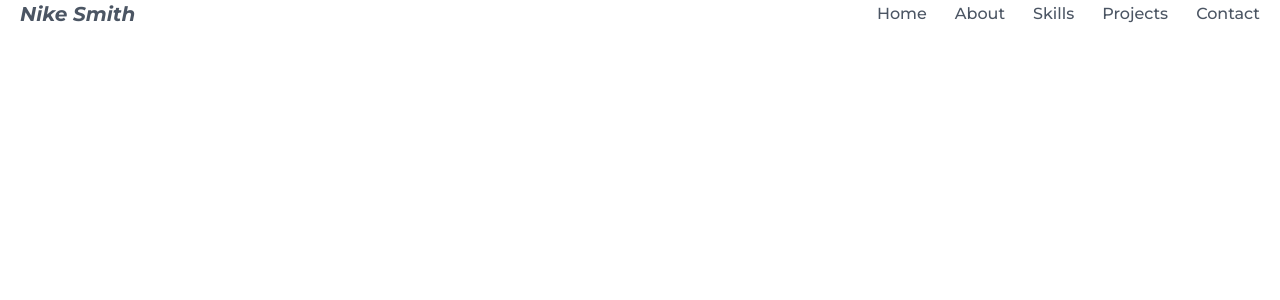
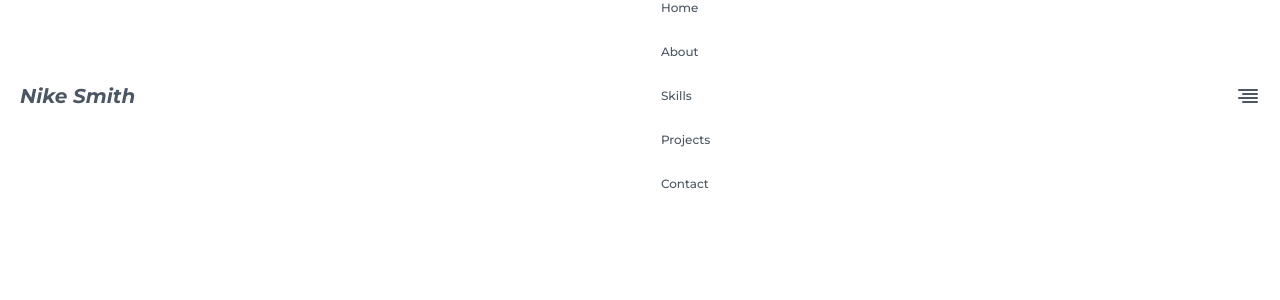
Before and after one commit to developer-tamim/react-tailwind-protfolio, a React (Vite) app: page / in a window 1280 px wide. Shown: the top 300 px of the page. Built offline with nearby package versions, Linux system fonts and the light colour scheme.

Commit message:
navbar finish

```diff
--- a/src/components/Navbar.jsx
+++ b/src/components/Navbar.jsx
@@ -1,29 +1,49 @@
-import { useState } from "react"
-import { FiAlignRight, FiXCircle } from "react-icons/fi"
+import { useState } from "react";
+import { FiAlignRight, FiXCircle } from "react-icons/fi";
 
 const Navbar = () => {
-  const [nav, setNav] = useState(false)
-  const changeNav = () => setNav(!nav)
+  const [nav, setNav] = useState(false);
+  const changeNav = () => setNav(!nav);
+
   return (
     <nav className="fixed w-full flex justify-between items-center px-5 z-50">
       {/* Logo */}
-        <a href="#" className="font-bold italic text-gray-600 text-xl z-20">Nike Smith</a>
+      <a href="#" className="font-bold italic text-gray-600 text-xl z-20">
+        Nike Smith
+      </a>
+
       {/* Navigation */}
-        <div className={"cursor-pointer flex gap-x-7 trxt-xs font-medium text-gray-600 sm:top-0 sm:left-0 sm:h-screen sm:w-full sm:bg-orange-100/95" + (nav ? "sm:fixed" : "sm:hidden")}>
-            <a href="#" className="hover:underline">Home</a>
-            <a href="#" className="hover:underline">About</a>
-            <a href="#" className="hover:underline">Skills</a>
-            <a href="#" className="hover:underline">Projects</a>
-            <a href="#" className="hover:underline">Contact</a>
+      <div
+        className={`cursor-pointer flex flex-col gap-y-7 text-xs font-medium text-gray-600 sm:top-0 sm:left-0 sm:h-screen sm:w-full sm:bg-orange-100/95 sm:flex-col sm:items-center sm:justify-center sm:text-3xl sm:gap-y-4 z-10 ${
+          nav ? "sm:fixed" : "sm:hidden"
+        }`}
+      >
+        <a href="#" className="hover:underline">
+          Home
+        </a>
+        <a href="#" className="hover:underline">
+          About
+        </a>
+        <a href="#" className="hover:underline">
+          Skills
+        </a>
+        <a href="#" className="hover:underline">
+          Projects
+        </a>
+        <a href="#" className="hover:underline">
+          Contact
+        </a>
       </div>
+
       {/* Hamburger */}
-        <div className="hidden sm:block cursor-pointer text-gray-600 text-2xl"
-        onClick={ changeNav }
+      <div
+        className="sm:block cursor-pointer text-gray-600 text-2xl z-20"
+        onClick={changeNav}
       >
-            {nav ? <FiXCircle/>:<FiAlignRight/>}
+        {nav ? <FiXCircle /> : <FiAlignRight />}
       </div>
     </nav>
-  )
-}
+  );
+};
 
-export default Navbar
+export default Navbar;
```
Lines whose indentation alone changed are shown as unchanged.
